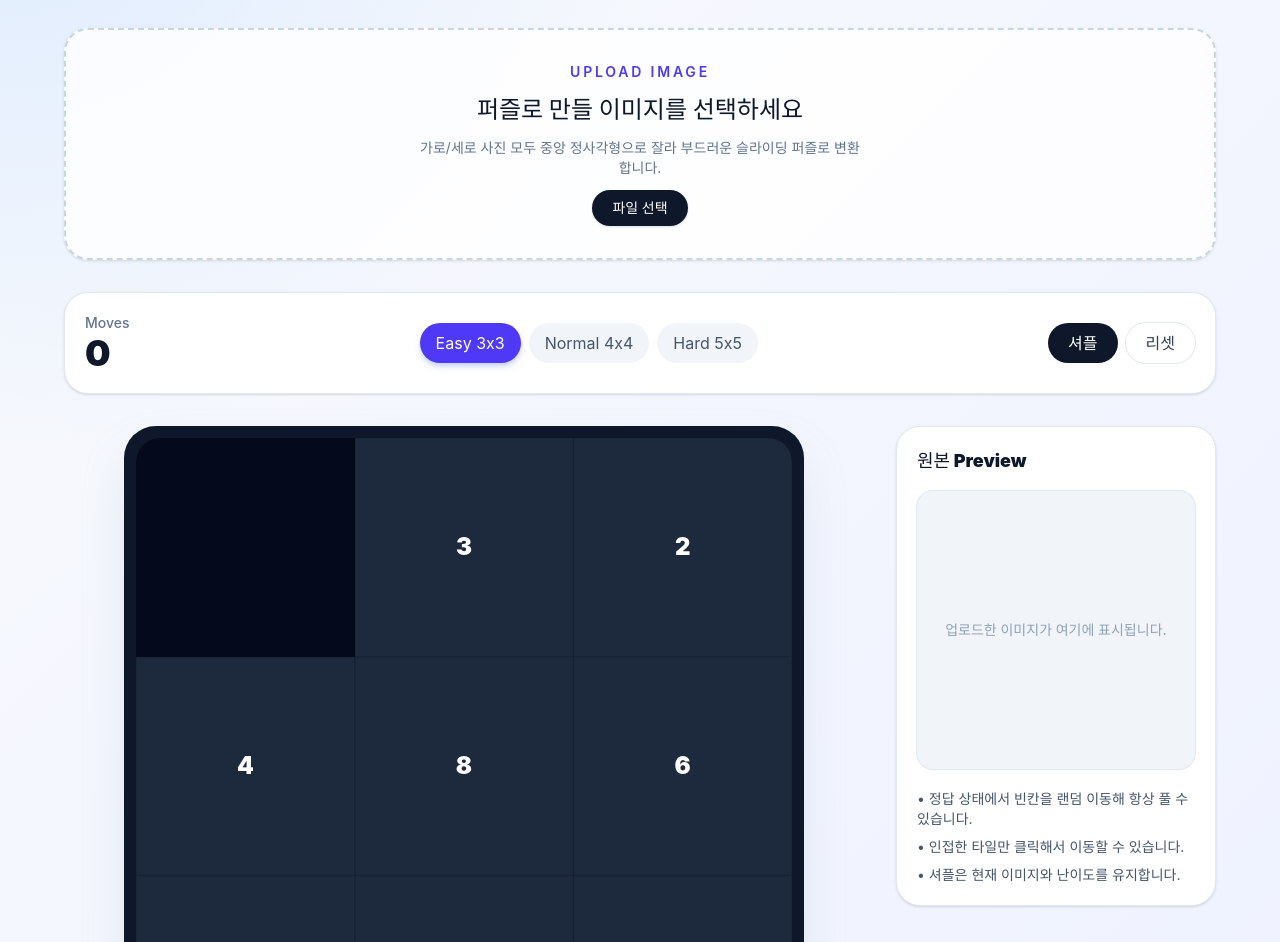
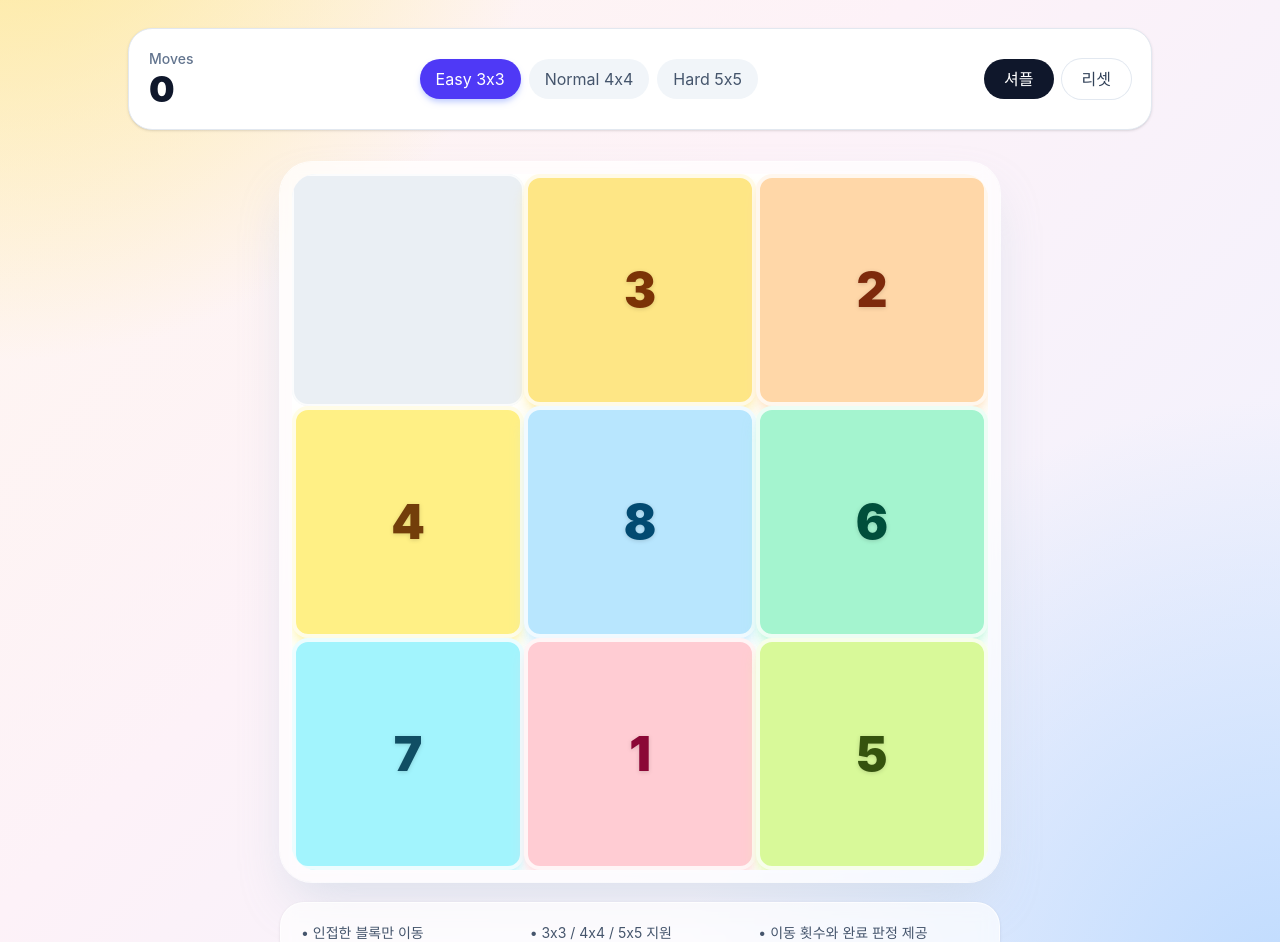
Before and after one commit to MTGVim/tiger-slide-sp, a React (Vite) app: page / in a window 1280 px wide. Shown: the part 200-1142 px from the top of the page. Built offline with nearby package versions, Linux system fonts and the light colour scheme.

Commit message:
Switch to pastel number blocks
Co-Authored-By: Claude Opus 4.7 <noreply@anthropic.com>

```diff
--- a/src/App.jsx
+++ b/src/App.jsx
@@ -1,39 +1,18 @@
 import { useMemo, useState } from 'react'
 import { Controls } from './components/Controls'
-import { ImageUploader } from './components/ImageUploader'
 import { PuzzleBoard } from './components/PuzzleBoard'
-import { processImage } from './utils/image'
 import { createSolvedTiles, isSolved, moveTile, shuffleTiles } from './utils/puzzle'
 
 function App() {
   const [size, setSize] = useState(3)
-  const [imageUrl, setImageUrl] = useState(null)
   const [tiles, setTiles] = useState(() => shuffleTiles(createSolvedTiles(3), 3))
   const [moves, setMoves] = useState(0)
-  const [isProcessing, setIsProcessing] = useState(false)
-  const [error, setError] = useState('')
 
   const solved = useMemo(() => isSolved(tiles), [tiles])
-  const hasImage = Boolean(imageUrl)
 
   function startPuzzle(nextSize = size) {
     setTiles(shuffleTiles(createSolvedTiles(nextSize), nextSize))
     setMoves(0)
-  }
-
-  async function handleImageSelect(file) {
-    setIsProcessing(true)
-    setError('')
-
-    try {
-      const processedImageUrl = await processImage(file)
-      setImageUrl(processedImageUrl)
-      startPuzzle(size)
-    } catch (nextError) {
-      setError(nextError.message)
-    } finally {
-      setIsProcessing(false)
-    }
   }
 
   function handleSizeChange(nextSize) {
@@ -58,21 +37,17 @@ function App() {
   }
 
   return (
-    <main className="min-h-screen bg-[radial-gradient(circle_at_top_left,#dbeafe,transparent_35%),linear-gradient(135deg,#f8fafc,#eef2ff)] px-4 py-8 text-slate-900 sm:px-6 lg:px-8">
-      <div className="mx-auto flex max-w-6xl flex-col gap-8">
+    <main className="min-h-screen bg-[radial-gradient(circle_at_top_left,#fde68a,transparent_32%),radial-gradient(circle_at_bottom_right,#bfdbfe,transparent_34%),linear-gradient(135deg,#fff7ed,#fdf2f8_45%,#eef2ff)] px-4 py-8 text-slate-900 sm:px-6 lg:px-8">
+      <div className="mx-auto flex max-w-5xl flex-col gap-8">
         <header className="text-center">
-          <p className="text-sm font-bold uppercase tracking-[0.3em] text-indigo-600">Image Sliding Puzzle</p>
+          <p className="text-sm font-bold uppercase tracking-[0.3em] text-rose-500">Pastel Number Puzzle</p>
           <h1 className="mt-3 text-4xl font-black tracking-tight text-slate-950 sm:text-6xl">
-            내 이미지로 만드는 슬라이딩 퍼즐
+            숫자 블록 슬라이딩 퍼즐
           </h1>
           <p className="mx-auto mt-4 max-w-2xl text-base text-slate-600 sm:text-lg">
-            이미지를 업로드하면 중앙 crop과 resize를 거쳐 항상 풀 수 있는 3x3, 4x4, 5x5 퍼즐을 생성합니다.
+            파스텔톤 숫자 블록을 움직여 순서대로 맞춰보세요. 셔플은 정답 상태에서 빈칸을 이동하는 방식이라 항상 풀 수 있습니다.
           </p>
         </header>
-
-        <ImageUploader onImageSelect={handleImageSelect} isProcessing={isProcessing} />
-
-        {error ? <p className="rounded-2xl bg-red-50 px-4 py-3 text-center font-semibold text-red-600">{error}</p> : null}
 
         <Controls
           size={size}
@@ -83,33 +58,15 @@ function App() {
           onReset={handleReset}
         />
 
-        <section className="grid gap-8 lg:grid-cols-[minmax(0,1fr)_320px] lg:items-start">
-          <div className="mx-auto w-full max-w-[680px]">
-            <PuzzleBoard tiles={tiles} size={size} imageUrl={imageUrl} onTileClick={handleTileClick} />
-            {!hasImage ? (
-              <p className="mt-4 text-center text-sm font-medium text-slate-500">
-                이미지를 업로드하면 숫자 퍼즐이 이미지 퍼즐로 바뀝니다.
-              </p>
-            ) : null}
+        <section className="mx-auto grid w-full max-w-[720px] gap-5">
+          <PuzzleBoard tiles={tiles} size={size} onTileClick={handleTileClick} />
+          <div className="rounded-3xl border border-white/70 bg-white/70 p-5 text-sm text-slate-600 shadow-sm backdrop-blur">
+            <ul className="grid gap-2 text-left sm:grid-cols-3">
+              <li>• 인접한 블록만 이동</li>
+              <li>• 3x3 / 4x4 / 5x5 지원</li>
+              <li>• 이동 횟수와 완료 판정 제공</li>
+            </ul>
           </div>
-
-          <aside className="rounded-3xl border border-slate-200 bg-white p-5 shadow-sm">
-            <h2 className="text-left text-lg font-black text-slate-900">원본 Preview</h2>
-            <div className="mt-4 aspect-square overflow-hidden rounded-2xl bg-slate-100 ring-1 ring-slate-200">
-              {imageUrl ? (
-                <img className="h-full w-full object-cover" src={imageUrl} alt="퍼즐 원본 미리보기" />
-              ) : (
-                <div className="flex h-full items-center justify-center px-6 text-center text-sm font-medium text-slate-400">
-                  업로드한 이미지가 여기에 표시됩니다.
-                </div>
-              )}
-            </div>
-            <ul className="mt-5 space-y-2 text-left text-sm text-slate-600">
-              <li>• 정답 상태에서 빈칸을 랜덤 이동해 항상 풀 수 있습니다.</li>
-              <li>• 인접한 타일만 클릭해서 이동할 수 있습니다.</li>
-              <li>• 셔플은 현재 이미지와 난이도를 유지합니다.</li>
-            </ul>
-          </aside>
         </section>
       </div>
     </main>
--- a/src/components/ImageUploader.jsx
+++ /dev/null
@@ -1,25 +0,0 @@
-export function ImageUploader({ onImageSelect, isProcessing }) {
-  return (
-    <label className="flex cursor-pointer flex-col items-center justify-center gap-3 rounded-3xl border-2 border-dashed border-slate-300 bg-white/80 px-6 py-8 text-center shadow-sm transition hover:border-indigo-400 hover:bg-indigo-50/50">
-      <span className="text-sm font-semibold uppercase tracking-[0.2em] text-indigo-600">Upload image</span>
-      <span className="text-2xl font-bold text-slate-900">퍼즐로 만들 이미지를 선택하세요</span>
-      <span className="max-w-md text-sm text-slate-500">
-        가로/세로 사진 모두 중앙 정사각형으로 잘라 부드러운 슬라이딩 퍼즐로 변환합니다.
-      </span>
-      <input
-        className="sr-only"
-        type="file"
-        accept="image/*"
-        disabled={isProcessing}
-        onChange={(event) => {
-          const file = event.target.files?.[0]
-          if (file) onImageSelect(file)
-          event.target.value = ''
-        }}
-      />
-      <span className="rounded-full bg-slate-900 px-5 py-2 text-sm font-semibold text-white shadow-sm">
-        {isProcessing ? '이미지 처리 중...' : '파일 선택'}
-      </span>
-    </label>
-  )
-}
--- a/src/components/PuzzleBoard.jsx
+++ b/src/components/PuzzleBoard.jsx
@@ -1,15 +1,30 @@
 import { isAdjacent } from '../utils/puzzle'
 
-export function PuzzleBoard({ tiles, size, imageUrl, onTileClick }) {
+const BLOCK_COLORS = [
+  'bg-rose-200 text-rose-900 shadow-rose-200/60',
+  'bg-orange-200 text-orange-900 shadow-orange-200/60',
+  'bg-amber-200 text-amber-900 shadow-amber-200/60',
+  'bg-yellow-200 text-yellow-900 shadow-yellow-200/60',
+  'bg-lime-200 text-lime-900 shadow-lime-200/60',
+  'bg-emerald-200 text-emerald-900 shadow-emerald-200/60',
+  'bg-cyan-200 text-cyan-900 shadow-cyan-200/60',
+  'bg-sky-200 text-sky-900 shadow-sky-200/60',
+  'bg-indigo-200 text-indigo-900 shadow-indigo-200/60',
+  'bg-violet-200 text-violet-900 shadow-violet-200/60',
+  'bg-fuchsia-200 text-fuchsia-900 shadow-fuchsia-200/60',
+  'bg-pink-200 text-pink-900 shadow-pink-200/60',
+]
+
+export function PuzzleBoard({ tiles, size, onTileClick }) {
   const emptyTile = size * size - 1
   const emptyIndex = tiles.indexOf(emptyTile)
   const tileSize = 100 / size
 
   return (
-    <div className="rounded-[2rem] bg-slate-900 p-3 shadow-2xl shadow-slate-300/70">
-      <div className="relative aspect-square w-full overflow-hidden rounded-[1.5rem] bg-slate-800">
+    <div className="rounded-[2rem] bg-white/70 p-3 shadow-2xl shadow-slate-300/70 ring-1 ring-white/80 backdrop-blur">
+      <div className="relative aspect-square w-full overflow-hidden rounded-[1.5rem] bg-white/80">
         <div
-          className="absolute bg-slate-950/90"
+          className="absolute rounded-2xl bg-slate-200/70 ring-2 ring-inset ring-white/80"
           style={{
             width: `${tileSize}%`,
             height: `${tileSize}%`,
@@ -21,40 +36,32 @@ export function PuzzleBoard({ tiles, size, imageUrl, onTileClick }) {
         {tiles.map((tileId, index) => {
           if (tileId === emptyTile) return null
 
-          const correctRow = Math.floor(tileId / size)
-          const correctCol = tileId % size
           const currentRow = Math.floor(index / size)
           const currentCol = index % size
-          const x = size === 1 ? 0 : (correctCol / (size - 1)) * 100
-          const y = size === 1 ? 0 : (correctRow / (size - 1)) * 100
           const canMove = isAdjacent(index, emptyIndex, size)
+          const colorClass = BLOCK_COLORS[tileId % BLOCK_COLORS.length]
 
           return (
             <button
               key={tileId}
               type="button"
-              className={`absolute border border-slate-900/30 transition-all duration-150 ease-out ${
+              className={`absolute rounded-2xl border-4 border-white/80 shadow-lg transition-all duration-150 ease-out ${colorClass} ${
                 canMove
-                  ? 'cursor-pointer hover:z-10 hover:scale-[1.03] hover:ring-4 hover:ring-indigo-300'
+                  ? 'cursor-pointer hover:z-10 hover:scale-[1.04] hover:ring-4 hover:ring-white/90'
                   : 'cursor-default'
               }`}
               style={{
                 width: `${tileSize}%`,
                 height: `${tileSize}%`,
                 transform: `translate(${currentCol * 100}%, ${currentRow * 100}%)`,
-                backgroundImage: imageUrl ? `url(${imageUrl})` : undefined,
-                backgroundSize: imageUrl ? `${size * 100}% ${size * 100}%` : undefined,
-                backgroundPosition: imageUrl ? `${x}% ${y}%` : undefined,
               }}
               disabled={!canMove}
               onClick={() => onTileClick(index)}
               aria-label={`${tileId + 1}번 타일`}
             >
-              {!imageUrl ? (
-                <span className="flex h-full w-full items-center justify-center text-2xl font-black text-white">
-                  {tileId + 1}
-                </span>
-              ) : null}
+              <span className="flex h-full w-full items-center justify-center text-4xl font-black drop-shadow-sm sm:text-5xl">
+                {tileId + 1}
+              </span>
             </button>
           )
         })}
--- a/src/utils/image.js
+++ /dev/null
@@ -1,32 +0,0 @@
-export function processImage(file, boardSize = 900) {
-  return new Promise((resolve, reject) => {
-    const image = new Image()
-    const objectUrl = URL.createObjectURL(file)
-
-    image.onload = () => {
-      const canvas = document.createElement('canvas')
-      const ctx = canvas.getContext('2d')
-
-      canvas.width = boardSize
-      canvas.height = boardSize
-
-      const cropSize = Math.min(image.width, image.height)
-      const sx = (image.width - cropSize) / 2
-      const sy = (image.height - cropSize) / 2
-
-      ctx.imageSmoothingEnabled = true
-      ctx.imageSmoothingQuality = 'high'
-      ctx.drawImage(image, sx, sy, cropSize, cropSize, 0, 0, boardSize, boardSize)
-
-      URL.revokeObjectURL(objectUrl)
-      resolve(canvas.toDataURL('image/jpeg', 0.92))
-    }
-
-    image.onerror = () => {
-      URL.revokeObjectURL(objectUrl)
-      reject(new Error('이미지를 불러오지 못했습니다.'))
-    }
-
-    image.src = objectUrl
-  })
-}
```
